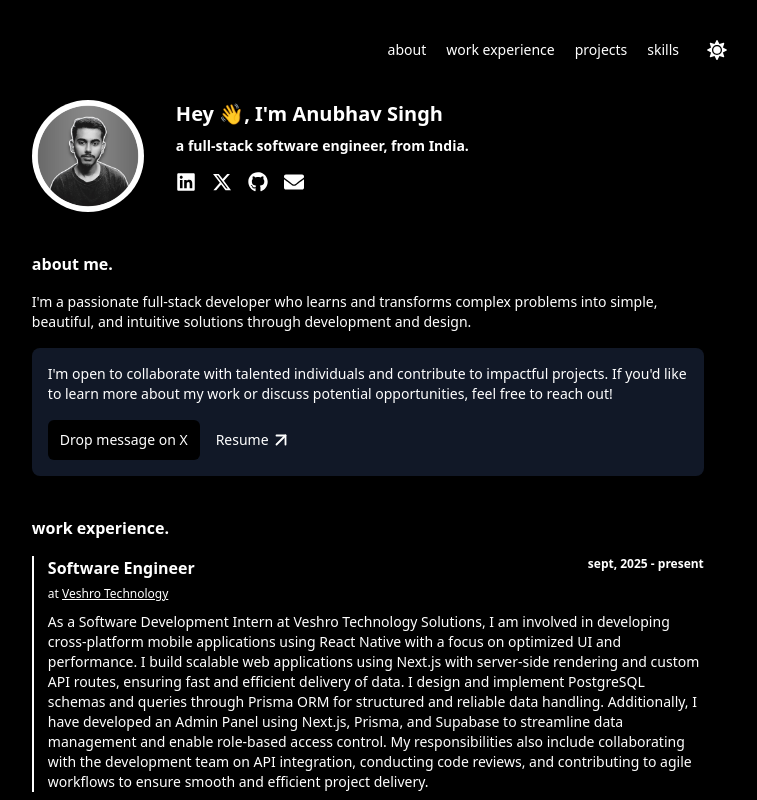
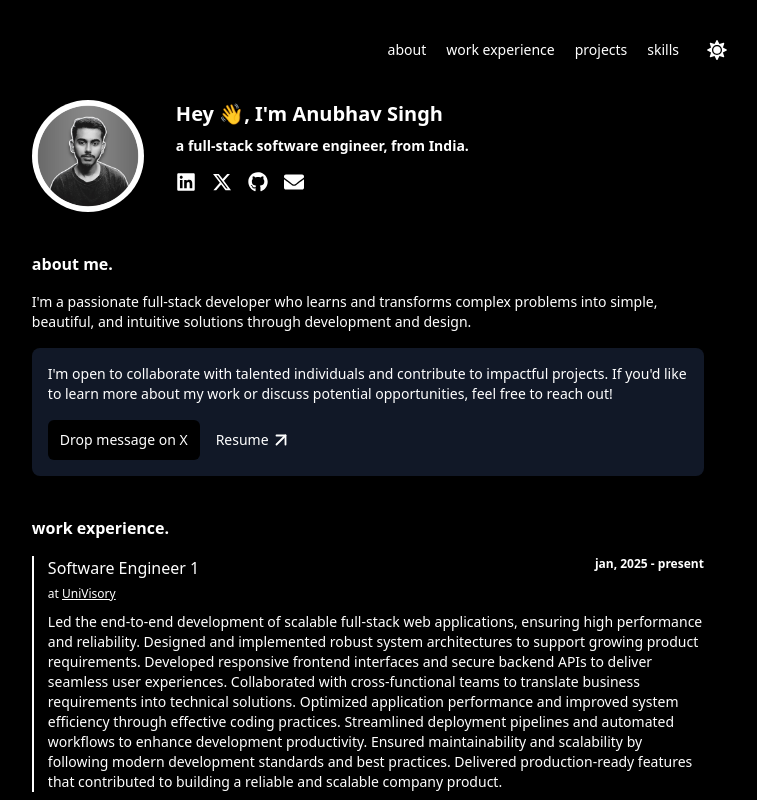
Before and after one commit to singhxanubhav/Portfolio, a React (Vite) app: page / in a window 1280 px wide. Shown: the top 800 px of the page, without its empty margins (249-1006 px from the left). Built offline with nearby package versions, Linux system fonts and the light colour scheme.

Commit message:
feat: adding new exp.

```diff
--- a/src/components/Home.jsx
+++ b/src/components/Home.jsx
@@ -121,6 +121,30 @@ const Home = () => {
         <section id="work-experience" className="mt-10">
           <h2 className="text-l font-semibold mb-4">work experience.</h2>
           <div className="space-y-8 max-w-2xl">
+          <div className="relative flex items-start group">
+              <VerticalLine />
+              <div className="ml-4">
+                <div className="flex justify-between items-start">
+                  <div>
+                    <h5 className="font-medium">Software Engineer 1</h5>
+                    <a
+                      href="https://univisory.org/"
+                      target="_blank"
+                      rel="noopener noreferrer"
+                      className="text-xs text-black dark:text-white"
+                    >
+                      at <span className="underline">UniVisory</span>
+                    </a>
+                  </div>
+                  <span className="text-xs font-semibold text-black dark:text-white">
+                    jan, 2025 - present
+                  </span>
+                </div>
+                <p className="mt-2 text-sm text-black dark:text-white">
+                Led the end-to-end development of scalable full-stack web applications, ensuring high performance and reliability. Designed and implemented robust system architectures to support growing product requirements. Developed responsive frontend interfaces and secure backend APIs to deliver seamless user experiences. Collaborated with cross-functional teams to translate business requirements into technical solutions. Optimized application performance and improved system efficiency through effective coding practices. Streamlined deployment pipelines and automated workflows to enhance development productivity. Ensured maintainability and scalability by following modern development standards and best practices. Delivered production-ready features that contributed to building a reliable and scalable company product.
+                </p>
+              </div>
+            </div>
             <div className="relative flex items-start group">
               <VerticalLine />
               <div className="ml-4">
@@ -137,7 +161,7 @@ const Home = () => {
                     </a>
                   </div>
                   <span className="text-xs font-semibold text-black dark:text-white">
-                    sept, 2025 - present
+                    sept, 2025 - dec, 2025
                   </span>
                 </div>
                 <p className="mt-2 text-sm text-black dark:text-white">
@@ -158,6 +182,7 @@ const Home = () => {
                 </p>
               </div>
             </div>
+
 
             {/* <div className="relative flex items-start group">
               <VerticalLine />
```
